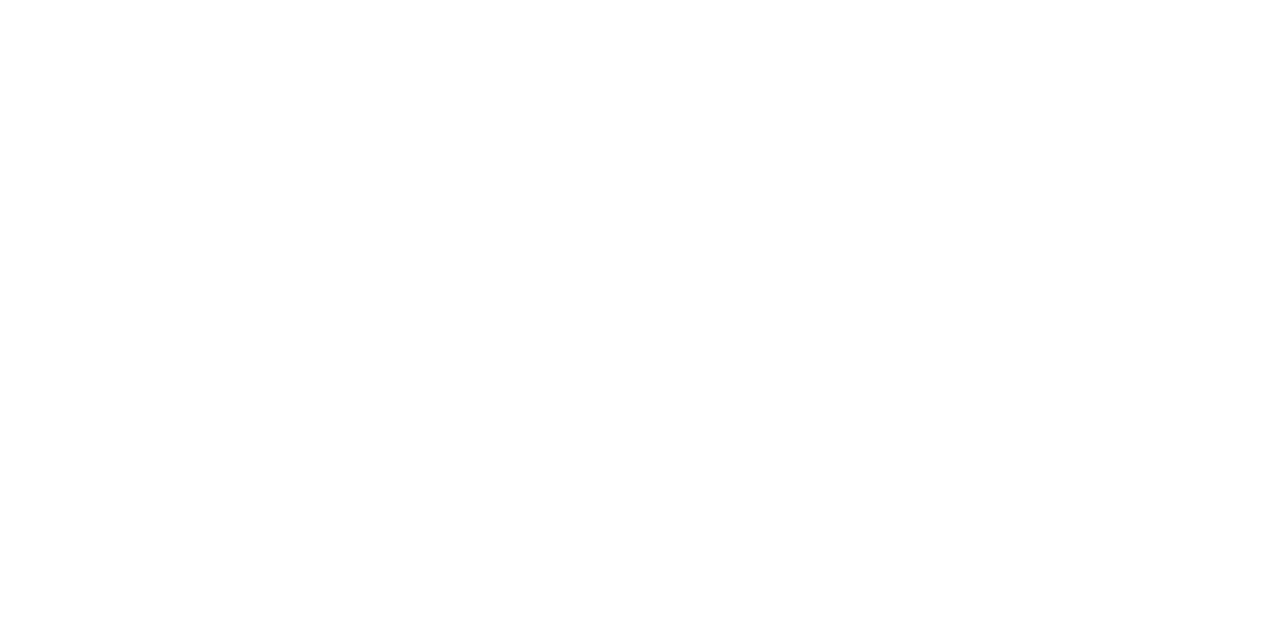
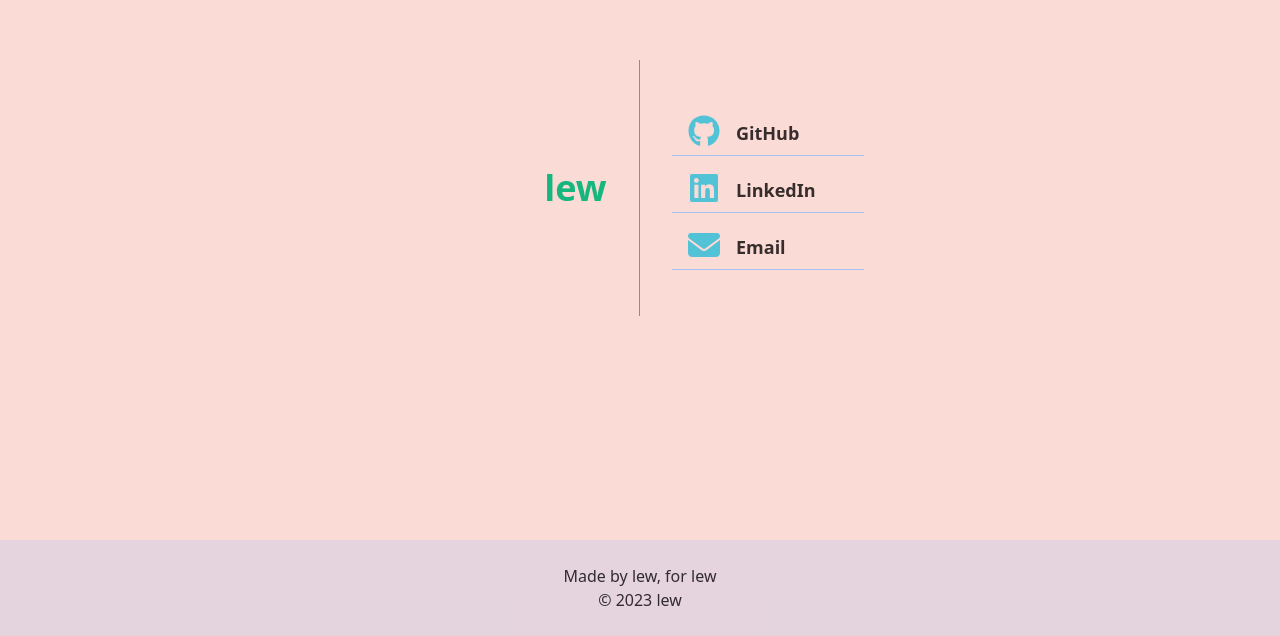
Before and after one commit to lewisdoesstuff/homepage, a Vue app: page / in a window 1280 px wide. Shown: the part 164-800 px from the top of the page. Built offline with nearby package versions, Linux system fonts and the light colour scheme.

Commit message:
Added initial page

```diff
--- a/package.json
+++ b/package.json
@@ -12,6 +12,11 @@
     "format": "prettier --write src/"
   },
   "dependencies": {
+    "@fortawesome/fontawesome-svg-core": "^6.4.2",
+    "@fortawesome/free-brands-svg-icons": "^6.4.2",
+    "@fortawesome/free-regular-svg-icons": "^6.4.2",
+    "@fortawesome/free-solid-svg-icons": "^6.4.2",
+    "@fortawesome/vue-fontawesome": "^3.0.3",
     "vue": "^3.3.4"
   },
   "devDependencies": {
--- a/src/App.vue
+++ b/src/App.vue
@@ -1,3 +1,43 @@
-<template></template>
+<template>
+  <div class="flex flex-col justify-center items-center w-screen h-screen bg-background text-text">
+    <div class="mt-auto flex items-center justify-between w-1/5">
+      <div class="flex flex-col justify-center items-center h-64 w-1/2 border-r border-primary">
+        <p class="text-4xl font-bold text-accent">lew</p>
+      </div>
+      <div class="flex flex-col gap-2 w-1/2 pl-8">
+        <LinkButton
+          v-for="link in links"
+          :key="link.href"
+          :href="link.href"
+          :text="link.text"
+          :icon="link.icon"
+        />
+      </div>
+    </div>
+    <TheFooter class="mt-auto"></TheFooter>
+  </div>
+</template>
 
-<script setup lang="ts"></script>
+<script setup lang="ts">
+import LinkButton from './components/LinkButton.vue';
+import TheFooter from './components/TheFooter.vue';
+import type { LinkItem } from './types';
+
+const links: LinkItem[] = [
+  {
+    text: 'GitHub',
+    href: 'https://github.com/lewisdoesstuff',
+    icon: 'fa-brands fa-github',
+  },
+  {
+    text: 'LinkedIn',
+    href: 'https://www.linkedin.com/in/lewisdoesstuff/',
+    icon: 'fa-brands fa-linkedin',
+  },
+  {
+    text: 'Email',
+    href: 'mailto:hello@lew.ooo',
+    icon: 'envelope',
+  },
+];
+</script>
--- /dev/null
+++ b/src/components/LinkButton.vue
@@ -0,0 +1,24 @@
+<template>
+  <button
+    class="flex items-center justify-start bg-background border-b border-b-secondary gap-4 w-48 py-2 pl-4 rounded-md rounded-b-none hover:rounded-b-md hover:bg-secondary transition-all duration-150 group"
+    @click="gotoLink"
+  >
+    <font-awesome-icon
+      class="w-8 h-8 text-primary/75 group-hover:text-accent transition-all delay-75 duration-300"
+      :icon="icon"
+    />
+    <p class="font-semibold text-lg text-text/80 mt-1 group-hover:text-text">{{ text }}</p>
+  </button>
+</template>
+
+<script setup lang="ts">
+const props = defineProps<{
+  href: string;
+  text: string;
+  icon: string;
+}>();
+
+const gotoLink = () => {
+  window.location.href = props.href;
+};
+</script>
--- /dev/null
+++ b/src/components/TheFooter.vue
@@ -0,0 +1,6 @@
+<template>
+  <div class="flex flex-col items-center justify-center w-full h-24 bg-secondary/25">
+    <p class="text-text/80">Made by lew, for lew</p>
+    <p class="text-text/80">© 2023 lew</p>
+  </div>
+</template>
--- a/src/main.ts
+++ b/src/main.ts
@@ -1,6 +1,12 @@
-import './assets/main.css'
+import './assets/main.css';
 
-import { createApp } from 'vue'
-import App from './App.vue'
+import { createApp } from 'vue';
+import App from './App.vue';
+import { library } from '@fortawesome/fontawesome-svg-core';
+import { FontAwesomeIcon } from '@fortawesome/vue-fontawesome';
+import { faEnvelope } from '@fortawesome/free-solid-svg-icons';
+import { faGithub, faLinkedin } from '@fortawesome/free-brands-svg-icons';
 
-createApp(App).mount('#app')
+library.add(faGithub, faLinkedin, faEnvelope);
+
+createApp(App).component('font-awesome-icon', FontAwesomeIcon).mount('#app');
--- /dev/null
+++ b/src/types.ts
@@ -0,0 +1,5 @@
+export type LinkItem = {
+  icon: string;
+  href: string;
+  text: string;
+};
--- a/tailwind.config.js
+++ b/tailwind.config.js
@@ -2,7 +2,14 @@
 export default {
   content: ['./index.html', './src/**/*.{vue,js,ts,jsx,tsx}'],
   theme: {
-    extend: {}
+    colors: {
+      text: '#050101',
+      background: '#fadbd6',
+      primary: '#19bad7',
+      secondary: '#a4c0f4',
+      accent: '#15b77e',
+    },
+    extend: {},
   },
-  plugins: []
-}
+  plugins: [],
+};
```
Also changed, not shown: .prettierrc.json, 1 other file (tests, documents, lock files or other folders).
